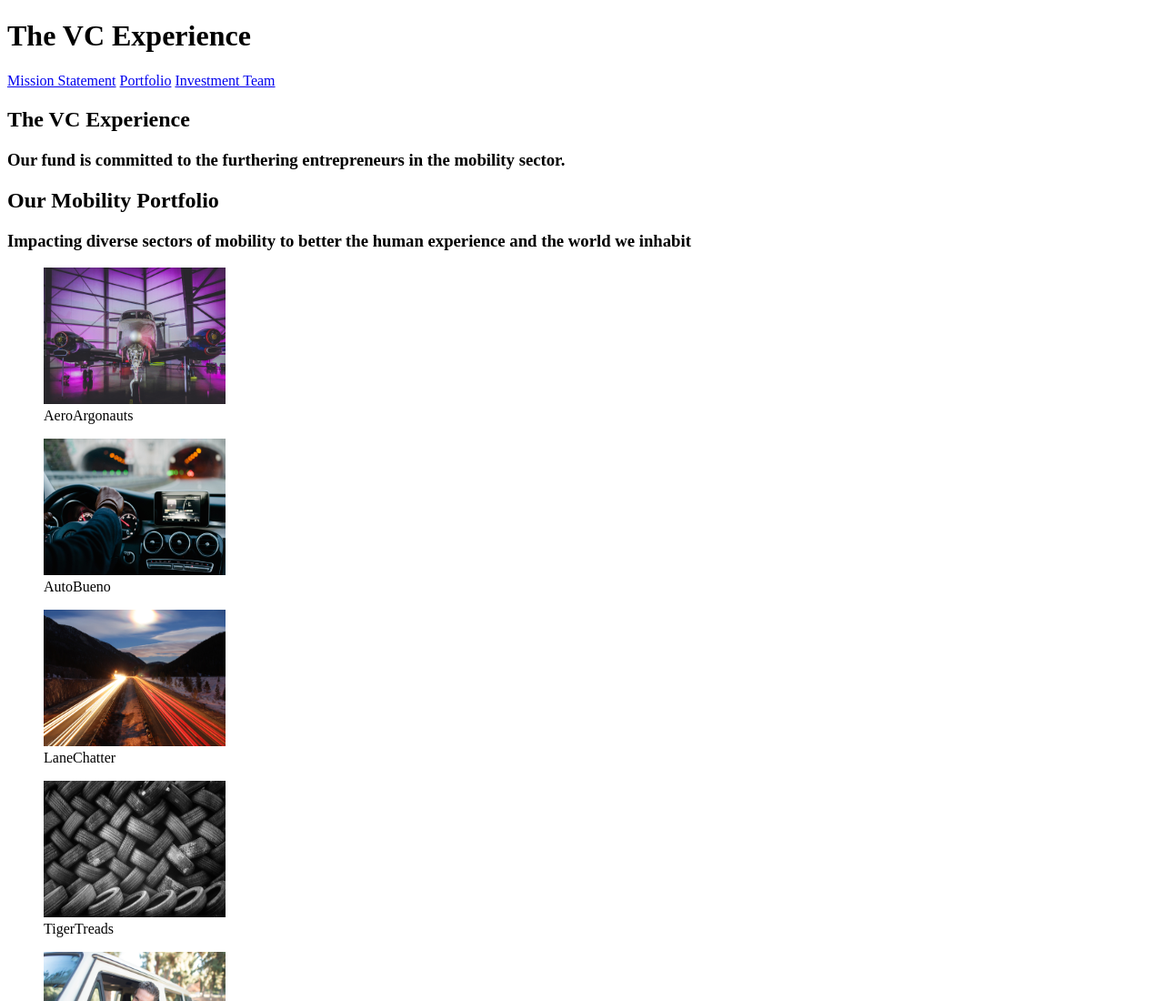
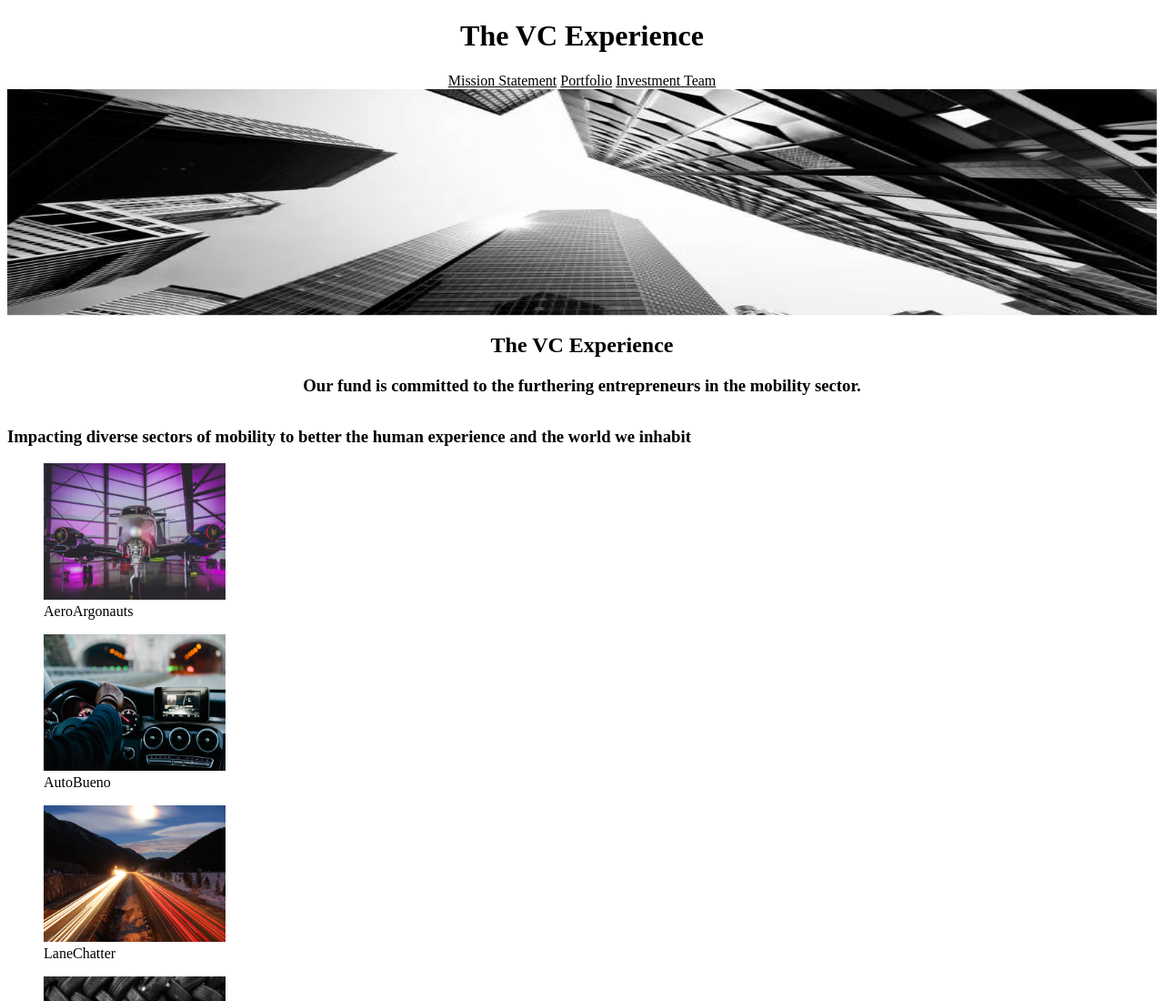
Before and after one commit to facundolind/theVCproject, a plain HTML site: page index.html in a window 1280 px wide. Shown: the top 1100 px of the page at 91% size. Drawn offline with Linux system fonts and the light colour scheme.

Commit message:
item center

```diff
--- a/index.html
+++ b/index.html
@@ -17,9 +17,14 @@
         <a href="#investment">Investment Team</a>
     </nav>
     <main>
-        <section class="">
-            <h2>The VC Experience</h2>
-            <h3>Our fund is committed to the furthering entrepreneurs in the mobility sector.</h3>
+        <section>
+            <div class="message">
+                <img class="background" src="/resources/images/message.jpg">
+                <div class="center">
+                   <h2>The VC Experience</h2>
+                   <h3>Our fund is committed to the furthering entrepreneurs in the mobility sector.</h3>
+                </div>
+            </div>
         </section>
         <section id="portfolio">
             <div class="">
--- a/resources/style.css
+++ b/resources/style.css
@@ -1,3 +1,37 @@
+header {
+    text-align: center;
+}
+
+nav {
+    text-align: center;
+}
+
+a {
+    color: black;
+}
+
+.message {
+    text-align: center;
+    width: 100%;
+    align-items: center;
+}
+
+.background {
+    width: 100%;
+    height: 300px;
+}
+
+.center {
+    position: absolute;
+    top: 50%;
+    left: 50%;
+    transform: translate(-50%, -50%);
+    background-color: white;
+    width: 100%;
+}
+
+
+
 .img {
     width: 200px;
     height: 150px;
```
Also changed, not shown: resources/images/message.jpg (added).
